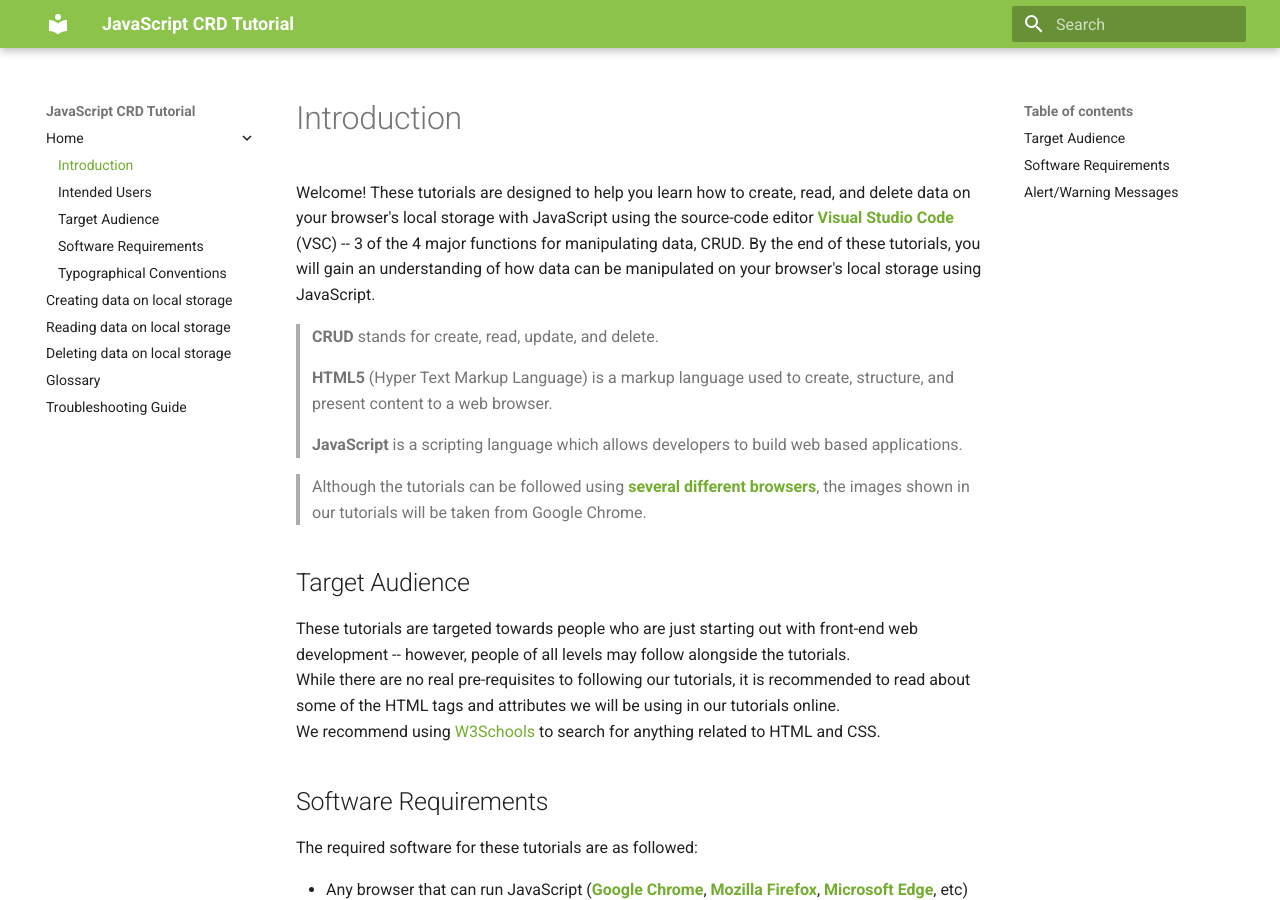
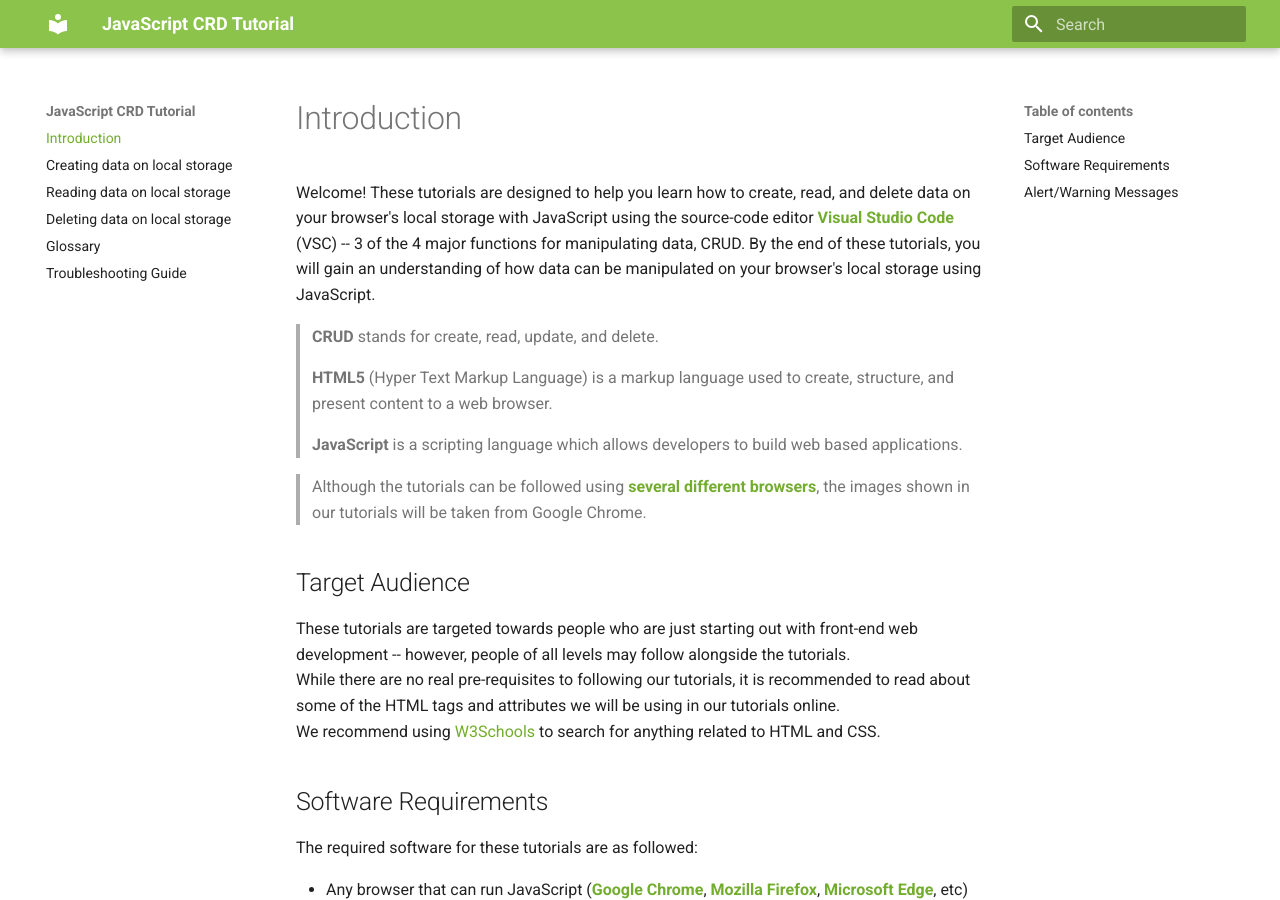
Before and after one commit to mnkhee/user-docs-project, an MkDocs documentation site: the page built from docs/index.md, in a window 1280 px wide and 900 px high. Built offline with MkDocs 1.6.1 and Material for MkDocs 9.7.7, drawn with Linux system fonts in a browser that asks for light colours.

Commit message:
Update site navigation

```diff
--- a/mkdocs.yml
+++ b/mkdocs.yml
@@ -6,12 +6,7 @@ markdown_extensions:
   - pymdownx.superfences
 
 nav:
-  - 'Home':
-    - 'Introduction': 'introduction.md'
-    - 'Intended Users': 'introduction#intended-users'
-    - 'Target Audience': 'introduction#target-audience'
-    - 'Software Requirements': 'introduction#software-requirements'
-    - 'Typographical Conventions': 'introduction#typographical-conventions'
+  - 'Introduction': 'index.md'
   - 'Creating data on local storage': '/tutorials/creating'
   - 'Reading data on local storage': '/tutorials/reading'
   - 'Deleting data on local storage': '/tutorials/deleting'
```
Also changed, not shown: docs/index.md (renamed from docs/introduction.md).
